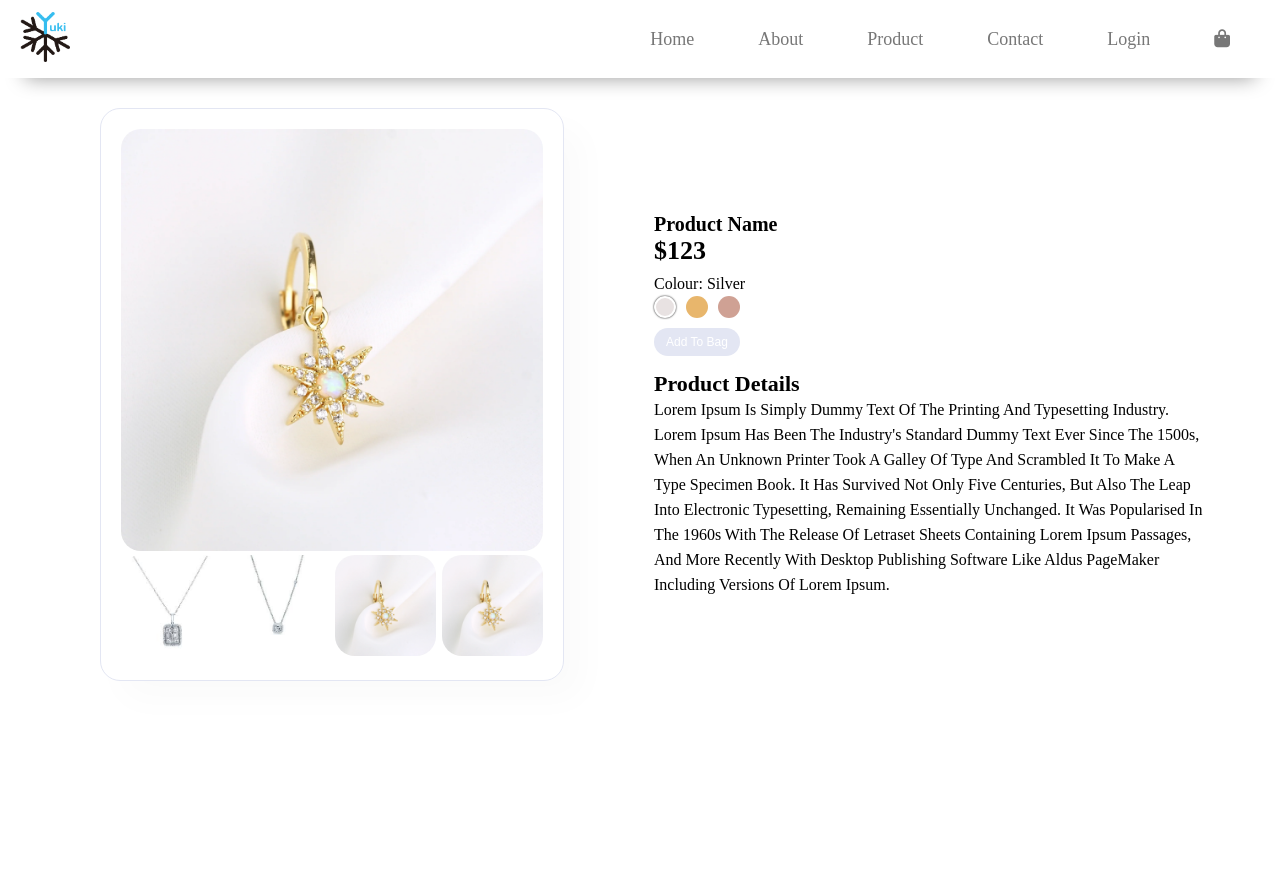
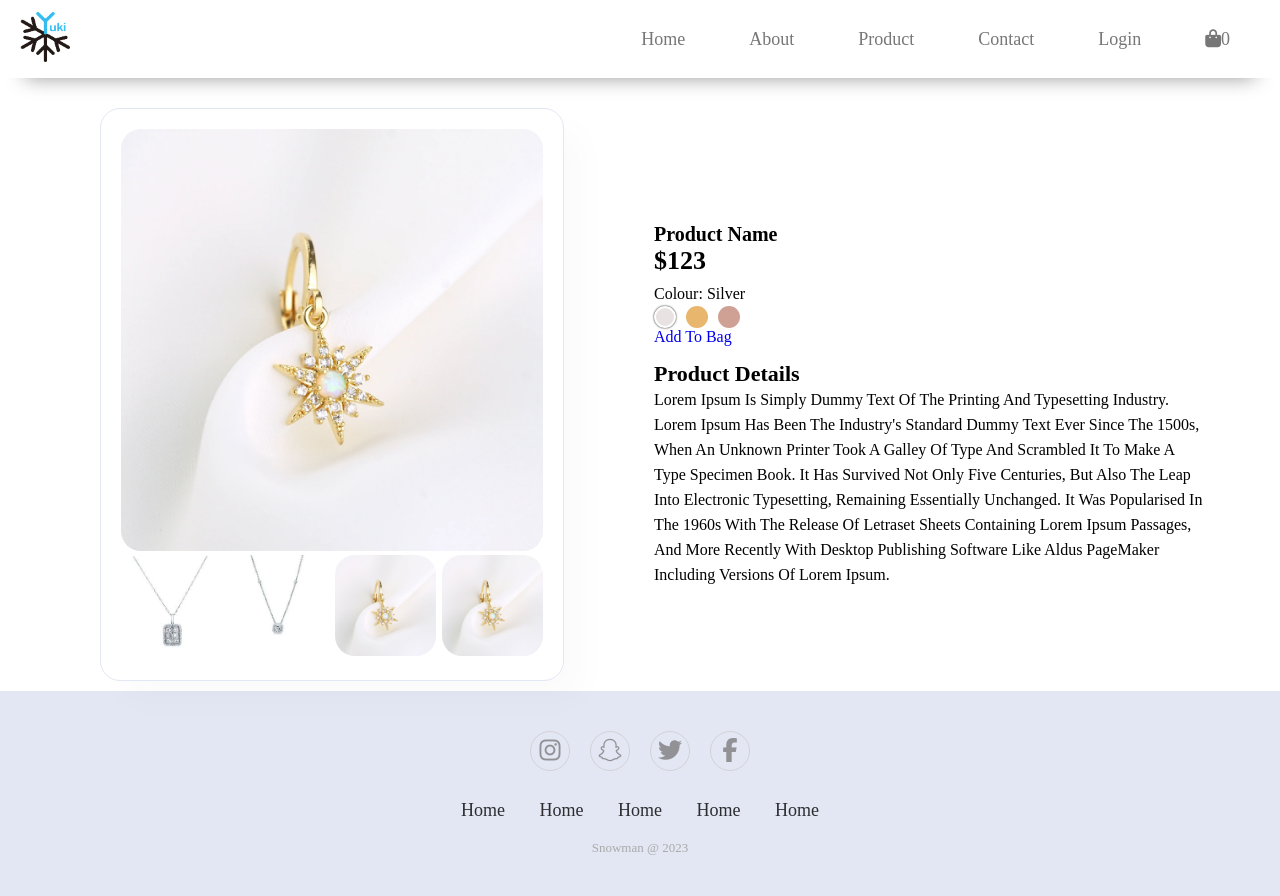
Before and after one commit to RaurynYann/IP_IntegratedProject, a plain HTML site: page pdetail.html in a window 1280 px wide. Before the commit the page ends 800 px from the top, so only its background shows below. Drawn offline with Linux system fonts and the light colour scheme.

Commit message:
Added footer into pdetail.html

```diff
--- a/pdetail.html
+++ b/pdetail.html
@@ -22,7 +22,7 @@
                 <li><a href="product.html">Product</a></li>
                 <li><a href="contact.html">Contact</a></li>
                 <li><a href="login.html">Login</a></li>
-                <li id="sp-bag"><a href="cart.html"><i class="fa-solid fa-bag-shopping"></i></a></li>
+                <li class="cart" id="cart"><a href="cart.html"><i class="fa-solid fa-bag-shopping"></i><span>0</span></a></li>
                 <a href="#" id="close"><i class="fa fa-times" ></i></a>
             </ul>
         </div>
@@ -55,10 +55,10 @@
             <p>Colour: Silver<p>
             <div class="colour-var">
                 <a href="pdetail.html"><div class="colour1" style=" border: 2px solid #fff; box-shadow: 0px 0px 2px rgba(0, 0, 0, 2);"> </div></a>
-                <a href="pdetail2.html"><div class="colour2"></div></a>
+                 <a href="pdetail2.html"><div class="colour2"></div></a>
                 <a href="pdetail3.html"><div class="colour3"></div></a>
             </div>
-            <button class="add-bag-btn">Add to bag</button>
+            <a class="add-cart cart1" href="#">Add to bag</a>
             <h5>Product Details</h5>
             <p>Lorem Ipsum is simply dummy text of the printing and typesetting industry.
                 Lorem Ipsum has been the industry's standard dummy text ever since the 1500s, when an unknown printer took a galley of type and
@@ -66,9 +66,31 @@
                 remaining essentially unchanged. It was popularised in the 1960s with the release of Letraset sheets containing Lorem Ipsum passages,
                 and more recently with desktop publishing software like Aldus PageMaker including versions of Lorem Ipsum.
             </p>
+
         </div>
+
+    </div>
+    <!--footer section start here-->
+    <div class="footer">
+        <div class="social">
+            <a href="#"><i class="fa fa-instagram"></i></a>
+            <a href=""><i class="fa fa-snapchat-ghost"></i></a>
+            <a href=""><i class="fa fa-twitter"></i></a>
+            <a href=""><i class="fa fa-facebook"></i></a>
+        </div>
+        <ul class="list">
+            <li><a href="#">Home</a></li>
+            <li><a href="#">Home</a></li>
+            <li><a href="#">Home</a></li>
+            <li><a href="#">Home</a></li>
+            <li><a href="#">Home</a></li>
+        </ul>
+        <p class="copyright">
+            Snowman @ 2023
+        </p>
     </div>
     <script src="https://kit.fontawesome.com/a91d529c7e.js"></script>
     <script src="menu.js"></script>
     <script src="script.js"></script>
+    <script src="cart.js"></script>
 </body>
```
